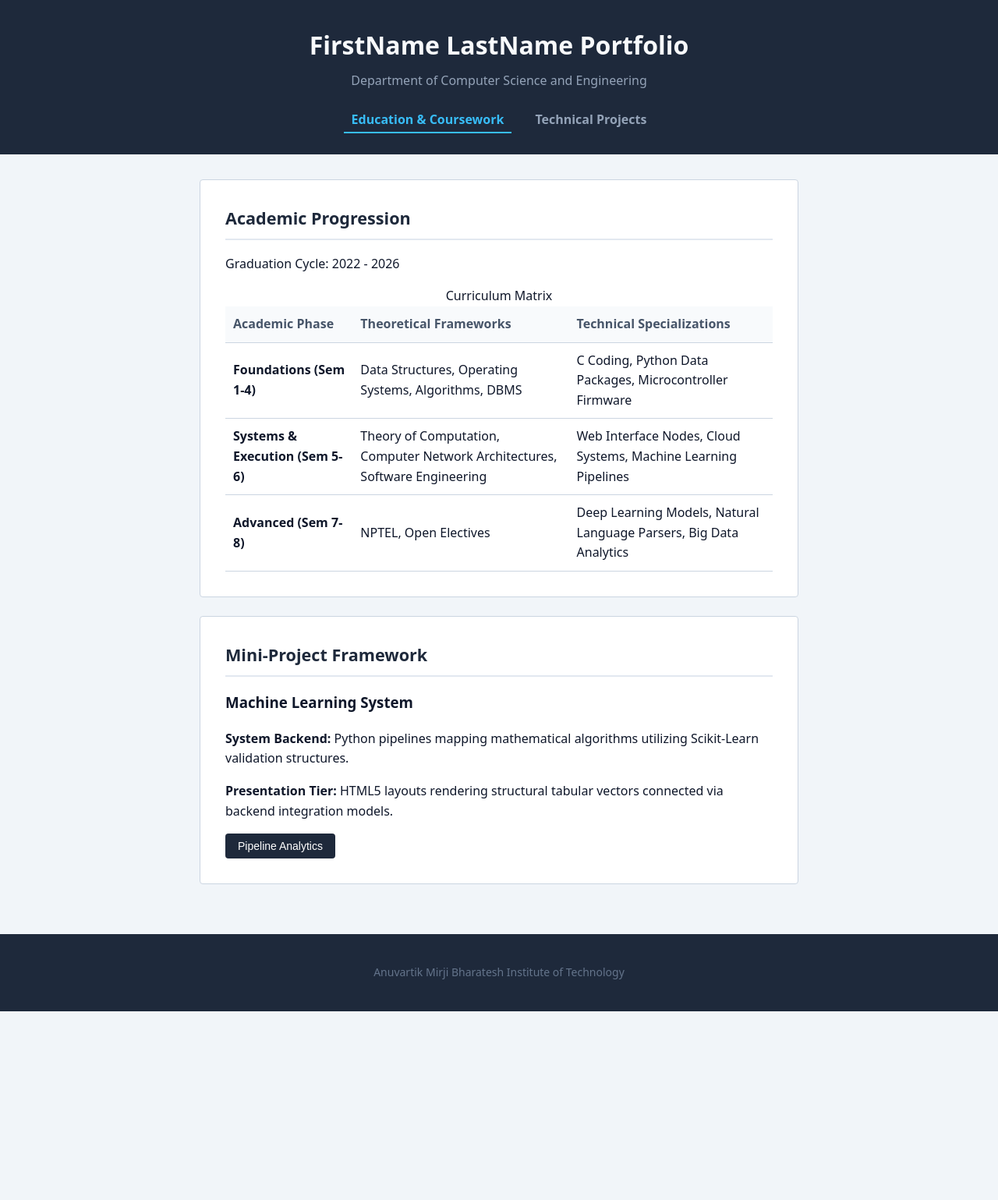
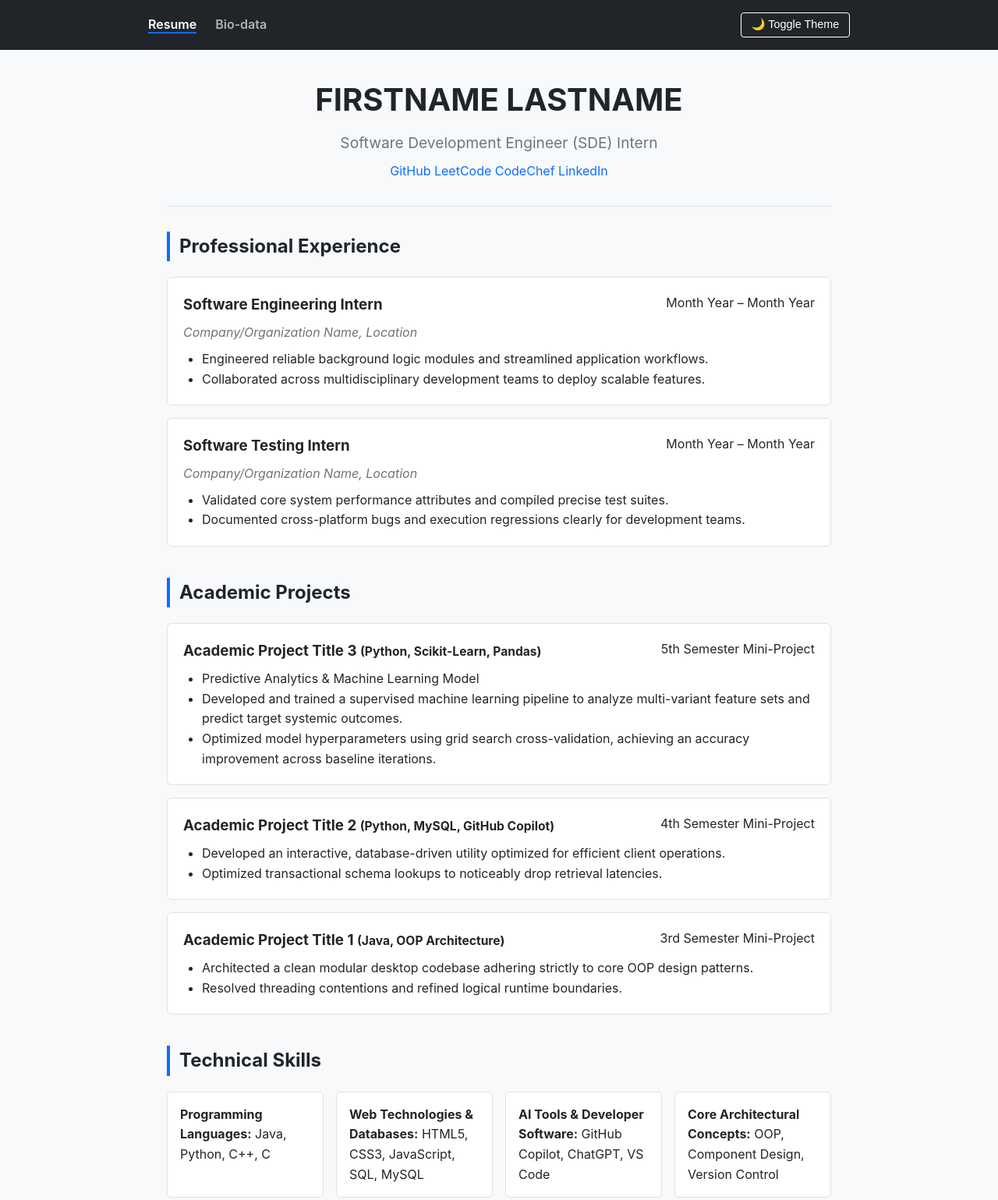
Before and after one commit to 2hb2uvwxyz/resume, a plain HTML site: page index.html in a window 1280 px wide. Shown: the top 1539 px of the page at 78% size. Before the commit the page ends 1297 px from the top, so only its background shows below. Drawn offline with nearby package versions, Linux system fonts and the light colour scheme.

Commit message:
Add files via upload

```diff
--- a/index.html
+++ b/index.html
@@ -3,104 +3,146 @@
 <head>
     <meta charset="UTF-8">
     <meta name="viewport" content="width=device-width, initial-scale=1.0">
-        <title>FirstName LastName | Academic Profile | CSE VTU</title>
+    <title>FirstName LastName | Resume | Professional Portfolio</title>
     <link rel="stylesheet" href="style.css">
+    <!-- jQuery Library via CDN -->
+    <script src="https://code.jquery.com/jquery-4.0.0.min.js" defer></script>
+    <script src="script.js" defer></script>
 </head>
 <body>
 
-        <header>
-            <h1>FirstName LastName Portfolio</h1>
-            <p>Department of Computer Science and Engineering</p>
+    <!-- Semantic Navigation Bar -->
+    <header class="main-header">
         <nav aria-label="Main Navigation">
-                <ul>
-                    <li><a href="index.html" class="active" aria-current="page">Education &amp; Coursework</a></li>
-                    <li><a href="projects.html">Technical Projects</a></li>
+            <ul class="nav-links">
+                <li><a href="index.html" class="active">Resume</a></li>
+                <li><a href="biodata.html">Bio-data</a></li>
             </ul>
+            <button id="theme-toggle" aria-label="Toggle dark mode">🌙 Toggle Theme</button>
         </nav>
     </header>
 
     <main class="container">
-            <article class="card">
-                <h2>Academic Progression</h2>
-                <p>Graduation Cycle: 2022 - 2026</p>
+        <!-- Contact Information Block -->
+        <section class="profile-summary">
+            <h1>FIRSTNAME LASTNAME</h1>
+            <p class="subtitle">Software Development Engineer (SDE) Intern</p>
+            <!--
+            <div class="contact-links">
+                <span>📍 Belagavi, Karnataka</span> |
+                <span>📞 +91 XXXXXXXXXX</span> |
+                <a href="mailto:your.email@email.com">your.email@email.com</a>
+            </div>
+            -->
+            <div class="social-badges">
+                <a href="#" target="_blank" rel="noopener">GitHub</a>
+                <a href="#" target="_blank" rel="noopener">LeetCode</a>
+                <a href="#" target="_blank" rel="noopener">CodeChef</a>
+                <a href="#" target="_blank" rel="noopener">LinkedIn</a>
+            </div>
+        </section>
 
-                <table class="bio-table">
-                    <caption>Curriculum Matrix</caption>
-                    <thead>
-                        <tr>
-                            <th scope="col">Academic Phase</th>
-                            <th scope="col">Theoretical Frameworks</th>
-                            <th scope="col">Technical Specializations</th>
-                        </tr>
-                    </thead>
-                    <tbody>
-                        <tr>
-                            <th scope="row">Foundations (Sem 1-4)</th>
-                            <td>Data Structures, Operating Systems, Algorithms, DBMS</td>
-                            <td>C Coding, Python Data Packages, Microcontroller Firmware</td>
-                        </tr>
-                        <tr>
-                            <th scope="row">Systems &amp; Execution (Sem 5-6)</th>
-                            <td>Theory of Computation, Computer Network Architectures, Software Engineering</td>
-                            <td>Web Interface Nodes, Cloud Systems, Machine Learning Pipelines</td>
-                        </tr>
-                        <tr>
-                            <th scope="row">Advanced (Sem 7-8)</th>
-                            <td>NPTEL, Open Electives</td>
-                            <td>Deep Learning Models, Natural Language Parsers, Big Data Analytics</td>
-                        </tr>
-                    </tbody>
-                </table>
-            </article>
+        <hr>
 
-            <section class="card" aria-labelledby="mini-project-heading">
-                <h2 id="mini-project-heading">Mini-Project Framework</h2>
-                <h3>Machine Learning System</h3>
-                <p><strong>System Backend:</strong> Python pipelines mapping mathematical algorithms utilizing Scikit-Learn validation structures.</p>
-                <p><strong>Presentation Tier:</strong> HTML5 layouts rendering structural tabular vectors connected via backend integration models.</p>
+        <!-- Experience Section -->
+        <section class="resume-section">
+            <h2>Professional Experience</h2>
+            <div class="timeline-item">
+                <div class="timeline-header">
+                    <h3>Software Engineering Intern</h3>
+                    <span class="date">Month Year – Month Year</span>
+                </div>
+                <p class="company">Company/Organization Name, Location</p>
+                <ul>
+                    <li>Engineered reliable background logic modules and streamlined application workflows.</li>
+                    <li>Collaborated across multidisciplinary development teams to deploy scalable features.</li>
+                </ul>
+            </div>
 
-                <!-- JavaScript Trigger Handler Linked Natively -->
-                <button class="toggle-metrics-btn" aria-expanded="false" onclick="toggleMetricsPanel('vtu-ml-metrics', this)">Pipeline Analytics</button>
+            <div class="timeline-item">
+                <div class="timeline-header">
+                    <h3>Software Testing Intern</h3>
+                    <span class="date">Month Year – Month Year</span>
+                </div>
+                <p class="company">Company/Organization Name, Location</p>
+                <ul>
+                    <li>Validated core system performance attributes and compiled precise test suites.</li>
+                    <li>Documented cross-platform bugs and execution regressions clearly for development teams.</li>
+                </ul>
+            </div>
+        </section>
 
-                <div id="vtu-ml-metrics" class="dynamic-status-panel hidden" role="region" aria-live="polite">
-                    <table class="bio-table">
-                        <caption>Model Performance Threshold Constants</caption>
-                        <thead>
-                            <tr>
-                                <th scope="col">Parameter</th>
-                                <th scope="col">Value</th>
-                            </tr>
-                        </thead>
-                        <tbody>
-                            <tr><th scope="row">Classification Algorithm</th><td>Random Forest Vector Classifier</td></tr>
-                            <tr><th scope="row">Dataset Ingestion Capacity</th><td>10,000 Records (CSV Structure)</td></tr>
-                            <tr><th scope="row">Training Partition Ratio</th><td>80:20 Split Configuration</td></tr>
-                        </tbody>
-                    </table>
+        <!-- Academic Projects Section -->
+        <section class="resume-section">
+            <h2>Academic Projects</h2>
+            <div class="project-item">
+                <div class="timeline-header">
+                    <h3>Academic Project Title 3 <small>(Python, Scikit-Learn, Pandas)</small></h3>
+                    <span class="badge">5th Semester Mini-Project</span>
                 </div>
+                <ul>
+                    <li>Predictive Analytics & Machine Learning Model</li>
+                    <li>Developed and trained a supervised machine learning pipeline to analyze multi-variant feature sets and predict target systemic outcomes.</li>
+                    <li>Optimized model hyperparameters using grid search cross-validation, achieving an accuracy improvement across baseline iterations.</li>
+                </ul>
+            </div>
+            <div class="project-item">
+                <div class="timeline-header">
+                    <h3>Academic Project Title 2 <small>(Python, MySQL, GitHub Copilot)</small></h3>
+                    <span class="badge">4th Semester Mini-Project</span>
+                </div>
+                <ul>
+                    <li>Developed an interactive, database-driven utility optimized for efficient client operations.</li>
+                    <li>Optimized transactional schema lookups to noticeably drop retrieval latencies.</li>
+                </ul>
+            </div>
+
+            <div class="project-item">
+                <div class="timeline-header">
+                    <h3>Academic Project Title 1 <small>(Java, OOP Architecture)</small></h3>
+                    <span class="badge">3rd Semester Mini-Project</span>
+                </div>
+                <ul>
+                    <li>Architected a clean modular desktop codebase adhering strictly to core OOP design patterns.</li>
+                    <li>Resolved threading contentions and refined logical runtime boundaries.</li>
+                </ul>
+            </div>
+        </section>
+
+        <!-- Technical Skills Grid Section -->
+        <section class="resume-section">
+            <h2>Technical Skills</h2>
+            <div class="skills-grid">
+                <div class="skill-category">
+                    <strong>Programming Languages:</strong> Java, Python, C++, C
+                </div>
+                <div class="skill-category">
+                    <strong>Web Technologies & Databases:</strong> HTML5, CSS3, JavaScript, SQL, MySQL
+                </div>
+                <div class="skill-category">
+                    <strong>AI Tools & Developer Software:</strong> GitHub Copilot, ChatGPT, VS Code
+                </div>
+                <div class="skill-category">
+                    <strong>Core Architectural Concepts:</strong> OOP, Component Design, Version Control
+                </div>
+            </div>
+        </section>
+
+        <!-- Certifications & Coursework -->
+        <section class="resume-section">
+            <h2>Certifications & Coursework</h2>
+            <ul class="bullet-list">
+                <li><strong>Generative AI Fundamentals and Prompt Engineering</strong> – Coursera / DeepLearning.AI</li>
+                <li><strong>Data Structures and Algorithms in Python</strong> – NPTEL / Swayam</li>
+                <li><strong>Core Coursework:</strong> Data Structures, Operating Systems, Algorithms, Databases, Computer Networks, Theory of Computation.</li>
+            </ul>
         </section>
     </main>
 
-        <footer>
+    <footer class="main-footer">
+        <p>Department of Computer Science and Engineering</p>
         <p>Anuvartik Mirji Bharatesh Institute of Technology</p>
     </footer>
 
-        <!-- Native Script Execution Bypass Layer -->
-        <script>
-            function toggleMetricsPanel(panelId, btnElement) {
-                const panel = document.getElementById(panelId);
-
-                // Toggle the visibility class smoothly
-                if (panel.classList.contains('hidden')) {
-                    panel.classList.remove('hidden');
-                    btnElement.setAttribute('aria-expanded', 'true');
-                    btnElement.textContent = 'Hide Analytics Panel';
-                } else {
-                    panel.classList.add('hidden');
-                    btnElement.setAttribute('aria-expanded', 'false');
-                    btnElement.textContent = 'Pipeline Analytics';
-                }
-            }
-        </script>
 </body>
 </html>
--- a/style.css
+++ b/style.css
@@ -1,135 +1,227 @@
-html {
-    box-sizing: border-box;
+/* Modern Root variables for effortless global configuration */
+:root {
+    --bg-color: #f8f9fa;
+    --text-color: #212529;
+    --card-bg: #ffffff;
+    --primary-color: #0d6efd;
+    --border-color: #dee2e6;
+    --nav-bg: #212529;
+    --nav-text: #ffffff;
+    --transition-speed: 0.3s;
 }
 
-*, *::before, *::after {
-    box-sizing: inherit;
+/* Dark mode variables automatically handled by class injection */
+body.dark-mode {
+    --bg-color: #121212;
+    --text-color: #e0e0e0;
+    --card-bg: #1e1e1e;
+    --primary-color: #3700b3;
+    --border-color: #333333;
+    --nav-bg: #000000;
+}
+
+* {
+    box-sizing: border-box;
+    margin: 0;
+    padding: 0;
 }
 
 body {
-    font-family: system-ui, -apple-system, BlinkMacSystemFont, sans-serif;
+    font-family: -apple-system, BlinkMacSystemFont, "Segoe UI", Roboto, Helvetica, Arial, sans-serif;
+    background-color: var(--bg-color);
+    color: var(--text-color);
     line-height: 1.6;
-    margin: 0;
-    padding: 0;
-    background-color: #f1f5f9;
-    color: #0f172a;
-}
-
-header {
-    background-color: #1e293b;
-    color: #f8fafc;
-    text-align: center;
-    padding: 2rem 1rem;
-}
-
-header h1 {
-    margin: 0;
-    font-size: 2rem;
-}
-
-header p {
-    margin: 0.5rem 0 1.5rem 0;
-    color: #94a3b8;
-}
-
-nav ul {
-    list-style: none;
-    padding: 0;
-    margin: 0;
-    display: flex;
-    justify-content: center;
-    gap: 20px;
-}
-
-nav a {
-    color: #94a3b8;
-    text-decoration: none;
-    font-weight: 600;
-    padding: 5px 10px;
-}
-
-nav a:hover, nav a.active {
-    color: #38bdf8;
-    border-bottom: 2px solid #38bdf8;
+    transition: background-color var(--transition-speed), color var(--transition-speed);
 }
 
 .container {
-    max-width: 50rem;
+    max-width: 900px;
     margin: 2rem auto;
-    padding: 0 1rem;
+    padding: 0 1.5rem;
 }
 
-.card {
-    background: #ffffff;
-    padding: 2rem;
-    margin-bottom: 1.5rem;
-    border-radius: 4px;
-    border: 1px solid #cbd5e1;
+/* Header & Navigation Elements */
+.main-header {
+    background-color: var(--nav-bg);
+    color: var(--nav-text);
+    padding: 1rem 2rem;
+    position: sticky;
+    top: 0;
+    z-index: 1000;
 }
 
-.card h2 {
-    color: #1e293b;
-    margin-top: 0;
-    border-bottom: 2px solid #e2e8f0;
-    padding-bottom: 0.5rem;
-    font-size: 1.35rem;
+nav {
+    display: flex;
+    justify-content: space-between;
+    align-items: center;
+    max-width: 900px;
+    margin: 0 auto;
 }
 
-.project-item, .timeline-item {
-    margin-bottom: 1.5rem;
+.nav-links {
+    list-style: none;
+    display: flex;
+    gap: 1.5rem;
 }
 
-button {
-    background-color: #1e293b;
+.nav-links a {
+    color: #b0b3b8;
+    text-decoration: none;
+    font-weight: 600;
+    transition: color var(--transition-speed);
+}
+
+.nav-links a:hover, .nav-links a.active {
+    color: var(--nav-text);
+    border-bottom: 2px solid var(--primary-color);
+}
+
+#theme-toggle {
+    background: transparent;
+    border: 1px solid #ffffff;
     color: #ffffff;
-    border: none;
-    padding: 8px 16px;
-    font-size: 0.875rem;
+    padding: 0.4rem 0.8rem;
     border-radius: 4px;
     cursor: pointer;
+    font-size: 0.9rem;
 }
 
-button:hover {
-    background-color: #334155;
+/* Typography Layout Rules */
+.profile-summary {
+    text-align: center;
+    margin-bottom: 2rem;
 }
 
-/* Hidden Class Flag */
-.hidden {
-    display: none !important;
+.profile-summary h1 {
+    font-size: 2.5rem;
+    margin-bottom: 0.5rem;
 }
 
-/* Dynamic State Transitions */
-.dynamic-status-panel {
-    background-color: #f8fafc;
-    border-left: 4px solid #38bdf8;
-    padding: 1rem;
-    margin-top: 1rem;
-    transition: all 0.3s ease-in-out;
+.subtitle {
+    font-size: 1.2rem;
+    color: #6c757d;
 }
 
-.bio-table {
+.contact-links, .social-badges {
+    margin-top: 0.5rem;
+}
+
+.contact-links a, .social-badges a {
+    color: var(--primary-color);
+    text-decoration: none;
+}
+
+hr {
+    border: 0;
+    height: 1px;
+    background: var(--border-color);
+    margin: 2rem 0;
+}
+
+.resume-section {
+    margin-bottom: 2.5rem;
+}
+
+.resume-section h2 {
+    border-left: 4px solid var(--primary-color);
+    padding-left: 0.75rem;
+    margin-bottom: 1.25rem;
+    font-size: 1.5rem;
+}
+
+/* Structured Component Grids & Cards */
+.skills-grid {
+    display: grid;
+    grid-template-columns: repeat(auto-fit, minmax(200px, 1fr));
+    gap: 1rem;
+}
+
+.skill-category {
+    background-color: var(--card-bg);
+    padding: 1rem;
+    border-radius: 6px;
+    border: 1px solid var(--border-color);
+}
+
+.timeline-item, .project-item, .interactive-card {
+    background-color: var(--card-bg);
+    padding: 1.25rem;
+    border-radius: 6px;
+    border: 1px solid var(--border-color);
+    margin-bottom: 1rem;
+}
+
+.timeline-header {
+    display: flex;
+    justify-content: space-between;
+    flex-wrap: wrap;
+    margin-bottom: 0.5rem;
+}
+
+.company {
+    font-style: italic;
+    color: #6c757d;
+}
+
+ul.bullet-list, .timeline-item ul, .project-item ul {
+    margin-left: 1.5rem;
+    margin-top: 0.5rem;
+}
+
+/* Bio-data Specific Structures (Definition Lists) */
+.bio-details {
+    display: grid;
+    grid-template-columns: 200px 1fr;
+    gap: 0.75rem;
+    background-color: var(--card-bg);
+    padding: 1.5rem;
+    border-radius: 6px;
+    border: 1px solid var(--border-color);
+}
+
+.bio-details dt {
+    font-weight: bold;
+    color: #6c757d;
+}
+
+/* Table Design with Accessible Responsiveness */
+.table-responsive {
+    overflow-x: auto;
+}
+
+table {
     width: 100%;
     border-collapse: collapse;
+    background-color: var(--card-bg);
     margin-top: 1rem;
 }
 
-.bio-table th, .bio-table td {
-    padding: 10px;
+th, td {
+    padding: 0.75rem 1rem;
     text-align: left;
-    border-bottom: 1px solid #cbd5e1;
+    border-bottom: 1px solid var(--border-color);
 }
 
-.bio-table thead th {
-    background-color: #f8fafc;
-    color: #475569;
-    font-weight: 600;
+th {
+    background-color: rgba(0, 0, 0, 0.05);
 }
 
-footer {
+/* Semantic Footer formatting */
+.main-footer {
     text-align: center;
-    padding: 1.5rem;
-    background-color: #1e293b;
-    color: #64748b;
+    padding: 2rem;
     margin-top: 4rem;
-    font-size: 0.875rem;
+    border-top: 1px solid var(--border-color);
+    font-size: 0.9rem;
+    color: #6c757d;
 }
+
+/* Basic adaptation for smaller viewports */
+@media (max-width: 600px) {
+    .timeline-header {
+        flex-direction: column;
+    }
+    .bio-details {
+        grid-template-columns: 1fr;
+    }
+}
```
Also changed, not shown: biodata.html (added, +116 -0 lines), script.js (added, +33 -0 lines), 1 other file. Lines whose indentation alone changed are shown as unchanged.
